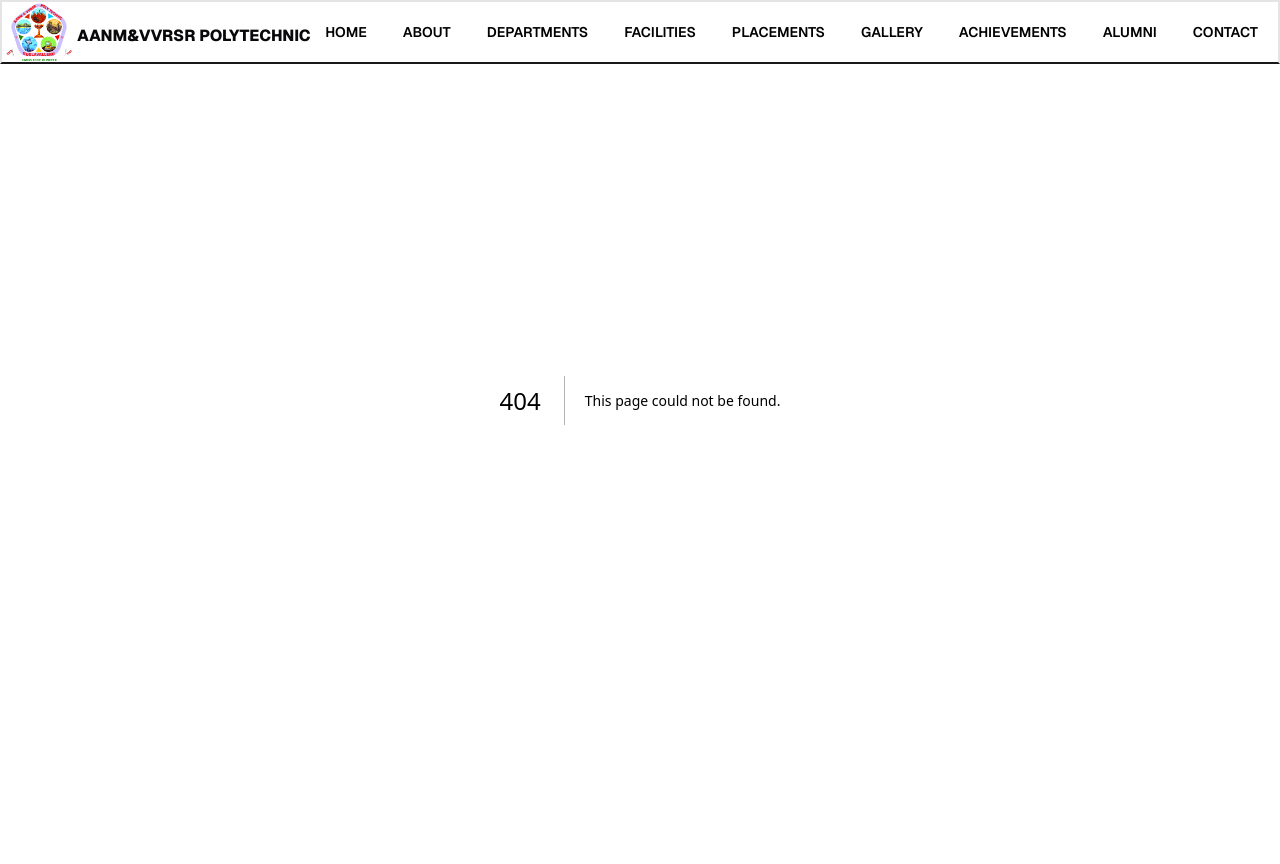
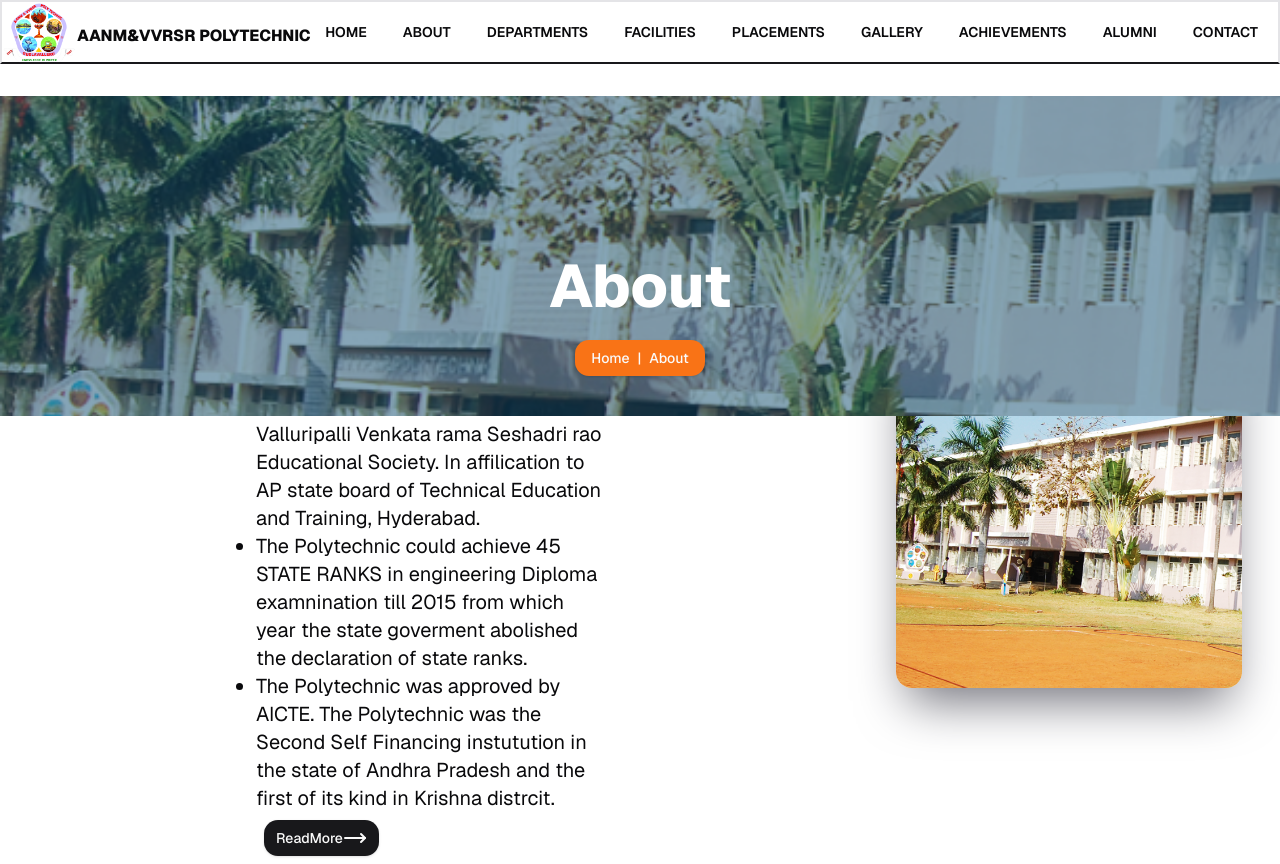
Before and after one commit to YGNTECHSTARTUP/AANM-VVRSR, a Next.js app: page /about in a window 1280 px wide. Before the commit this address had no page. Before the commit the page ends 800 px from the top, so only its background shows below. Built offline with nearby package versions, Linux system fonts and the light colour scheme.

Commit message:
"added the departments"

```diff
--- /dev/null
+++ b/app/(navlinks)/about/page.tsx
@@ -0,0 +1,14 @@
+import AboutCollage from '@/app/comp/AboutCollage'
+import Reusable from '@/app/comp/Reusable'
+import React from 'react'
+
+const page = () => {
+  return (
+    <div>
+        <Reusable name='About'/>
+        <AboutCollage keys={"about"}/>
+    </div>
+  )
+}
+
+export default page
```
